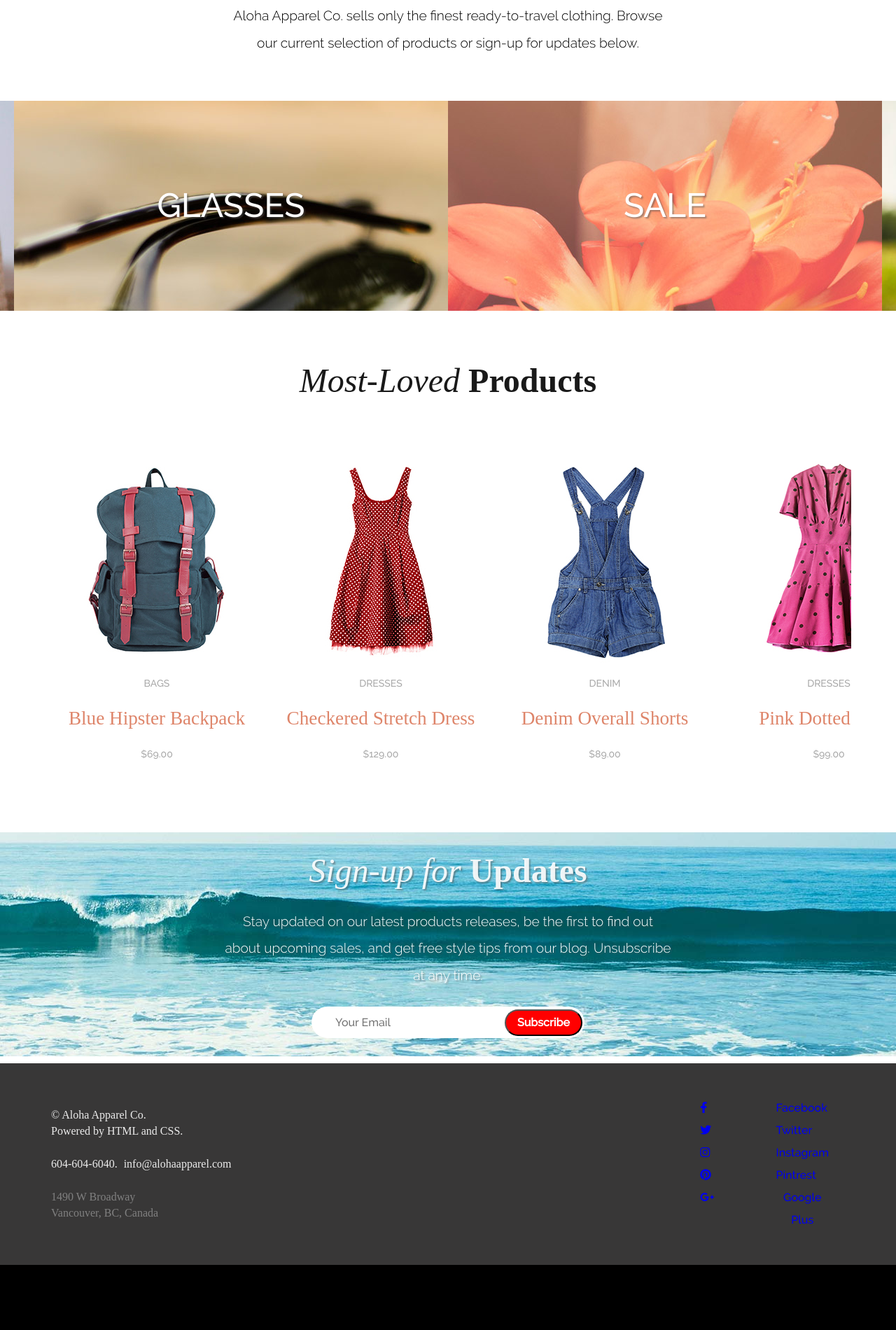
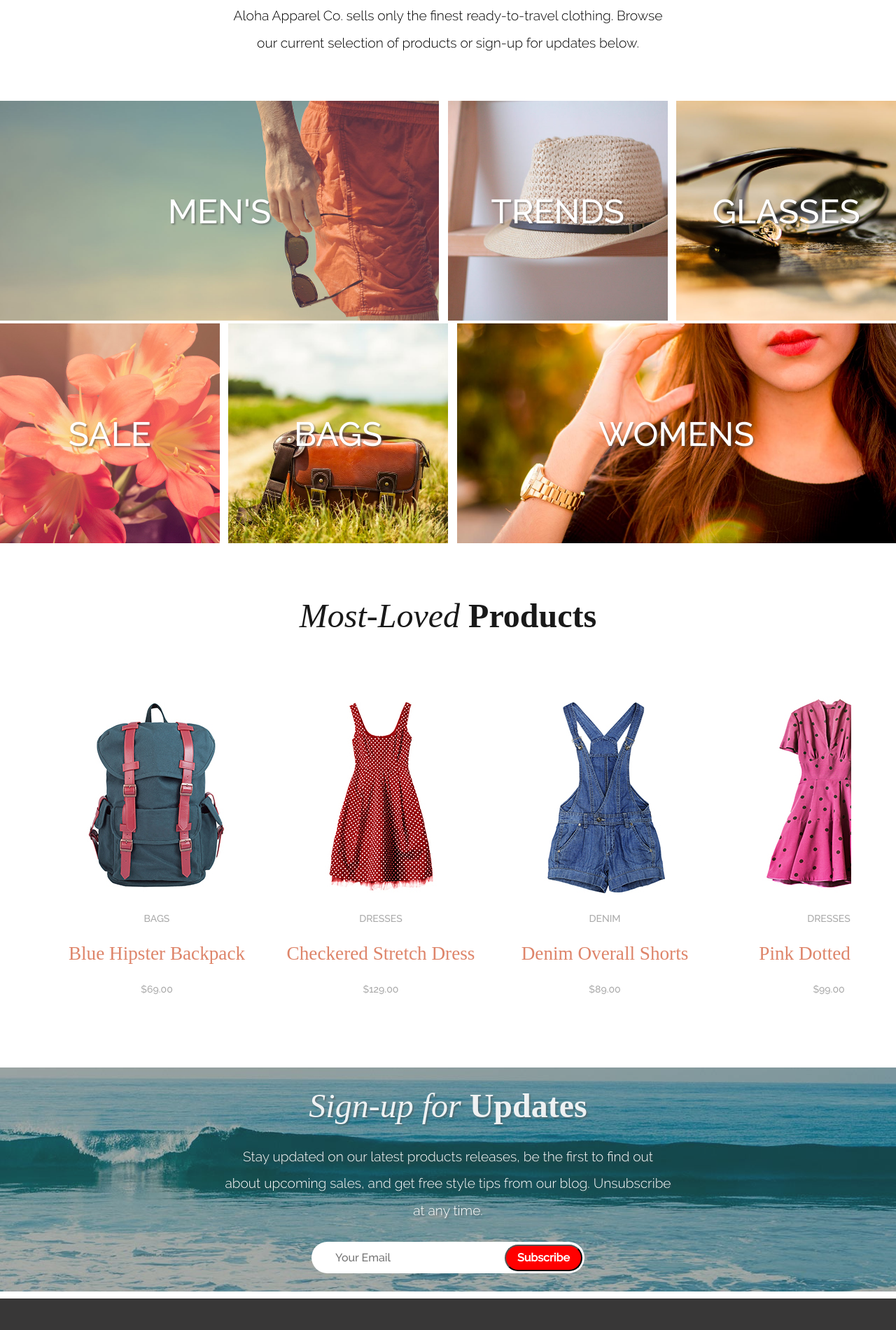
Before and after one commit to oliwright1994/Aloha-apparel, a plain HTML site: page index.html in a window 1280 px wide. Shown: the part 812-2712 px from the top of the page at 70% size. Before the commit the page ends 2619 px from the top, so only its background shows below. Drawn offline with nearby package versions, Linux system fonts and the light colour scheme.

Commit message:
departments sort of done, need to sort out aligment,  saving before it all gets tucked up

```diff
--- a/index.html
+++ b/index.html
@@ -57,14 +57,14 @@
     <a id="shop"></a>
     <div class="departments">
 
-      <div class="category">
+      <div class="category categorybig">
         <a href="placehold.html">
           <img src="images/mens-category.jpg">
           <h2>Men's</h2>
         </a>
       </div>
 
-      <div class="category categorybig">
+      <div class="category categorysmall">
         <a href="placehold.html">
           <img src="images/trends-category.jpg">
           <h2>Trends</h2>
@@ -98,6 +98,7 @@
           <h2>Womens</h2>
         </a>
       </div>
+
 
 
     </div>
@@ -168,9 +169,10 @@
           <input type="email" name="email" placeholder="Your Email" required="@" id="youremail"><button type="submit"
             form="youremail" formaction="https://placehold.com">Subscribe</button>
         </div>
+      </form>
+      <div class="updatesfilter"></div>
+    </div>
 
-      </form>
-    </div>
   </section>
   <footer>
     <div class="details">
--- a/style.css
+++ b/style.css
@@ -244,12 +244,15 @@ nav li {
 
 .bannerfilter {
     background-color: rgba(50, 50, 50, 0.4);
-    width: 100vw;
-    height: 70vh;
-    max-height: 750px;
+    width: inherit;
+    height: inherit;
+    max-height: inherit;
     z-index: 3;
     grid-area: 1 / 1 / 6 / 6;
 }
+
+
+
 
 
 .tagline {
@@ -302,10 +305,12 @@ padding-left: 5%;
 .updates p {
     color: white;
     line-height: 2em;
+    z-index: 5;
 }
 .updates h2 {
     color: rgba(255, 255, 255, 0.9);
     text-shadow: 2px 2px 2px rgba(80, 80, 80, 0.5);
+    z-index: 5;
 
 }
 
@@ -368,20 +373,36 @@ h5 a {
 
 .departments {
     display: flex;
-    width: 100vw;
-    justify-content: center;
-    flex-wrap: nowrap;
-    overflow-x: auto;
-    flex-direction: row;
-
+    max-width: 100vw;
+    height: auto;
+    justify-content: space-between;
+    flex-wrap: wrap;
+    padding: 0px;
+    margin: 0px;
   }
 
 
 .category {
   position: relative;
-  height: 300px;
-  width:auto;
 }
+
+.categorybig div {
+
+  }
+
+
+.categorysmall img {
+    max-width: calc(24.5vw);
+    height: auto;
+
+}
+
+.categorybig img {
+    max-width: calc(49vw);
+    height: auto;
+
+}
+
 
 
 
@@ -400,6 +421,17 @@ h5 a {
 
   }
 
+/*
+  .categoryfilter {
+      position: absolute;
+      background-color: rgba(50, 50, 50, 0.4);
+      width: inherit;
+      height: inherit;
+      max-height: inherit;
+      z-index: 3;
+  }
+*/
+
 /* updates */
 
 .updates .container {
@@ -413,6 +445,7 @@ h5 a {
     justify-content: space-evenly;
     margin: 10px 0px;
     width: 100%;
+    z-index: 0;
     position: relative;
 }
 
@@ -422,7 +455,16 @@ h5 a {
     font-size: 1.2rem;
     font-weight: 300;
     text-shadow: 2px 2px 2px rgba(80, 80, 80, 0.5);
+    z-index: 5;
+}
 
+.updatesfilter {
+    background-color: rgba(50, 50, 50, 0.4);
+    width: 100%;
+    height: 40vh;
+    max-height: inherit;
+    z-index: 3;
+    position: absolute;
 
 }
 
@@ -494,6 +536,7 @@ form {
     padding-right: 0.2em;
     padding-top: 0.2em;
     padding-bottom: 0.2em;
+    z-index: 5;
 }
 
 .email {
--- a/test.css
+++ b/test.css
@@ -1,19 +1,39 @@
 
 .departments {
   display: flex;
-  width: 100vw;
+  max-width: 100vw;
+  height: auto;
   justify-content: space-between;
   flex-wrap: wrap;
-
+  padding: 0px;
+  margin: 0px;
 }
 
 
 .category {
 position: relative;
-margin: 5px;
+}
+
+.categorybig div {
+
+}
 
 
+.categorysmall img {
+  max-width: calc(24.5vw);
+  height: auto;
+
 }
+
+.categorybig img {
+  max-width: calc(49vw);
+  height: auto;
+
+}
+
+
+
+
 
 .category h2 {
   position: absolute;
@@ -21,4 +41,10 @@ margin: 5px;
   left: 50%;
   transform: translate(-50%, -50%);
   text-align: center;
+  font-family: "Raleway";
+  font-weight: 500;
+  text-transform: uppercase;
+  color: white;
+  text-shadow: 2px 2px 2px rgba(80, 80, 80, 0.5);
+
 }
```
Also changed, not shown: test.html (+17 -23 lines), 1 other file.
